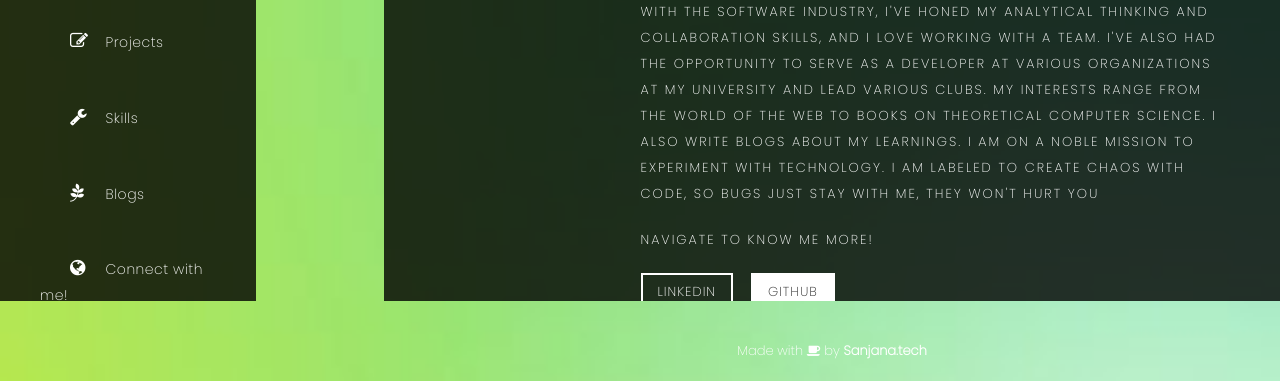
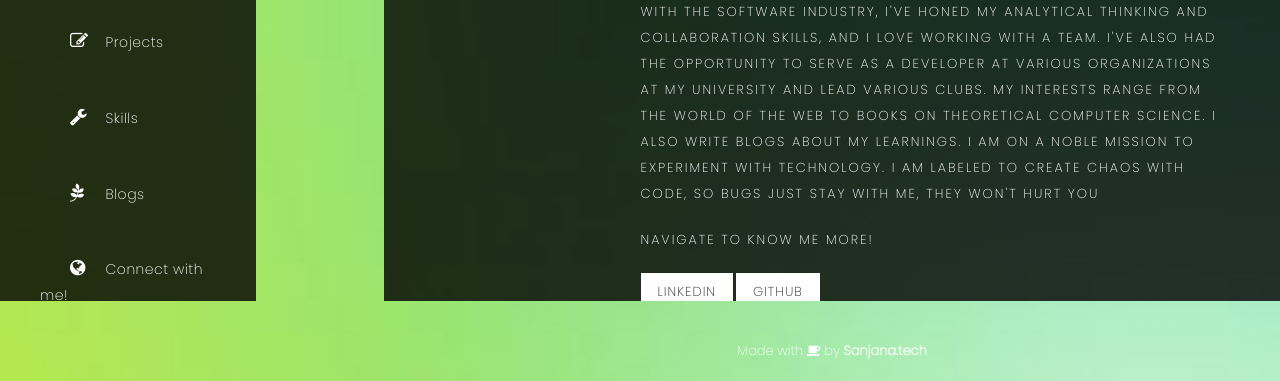
Before and after one commit to sanjana-302/sanjana.tech, a plain HTML site: page index.html in a window 1280 px wide. Shown: the part 419-800 px from the top of the page. Drawn offline with nearby package versions, Linux system fonts and the light colour scheme.

Commit message:
fix : LinkedIn link not working

```diff
--- a/index.html
+++ b/index.html
@@ -83,7 +83,7 @@
                             just stay with me, they won't hurt you</p>
                         <p>Navigate to know me more!</p>
 
-                        <div class="main-btn"><a href="https://www.linkedin.com/in/sanjana-maheshwari/">LinkedIn</a>
+                        <div class="fb-btn"><a href="https://www.linkedin.com/in/sanjana-maheshwari/" target="_blank">LinkedIn</a>
                         </div>
                         <div class="fb-btn"><a href="https://github.com/sanjana-302/" target="_blank">Github</a></div>
                     </div>
```
